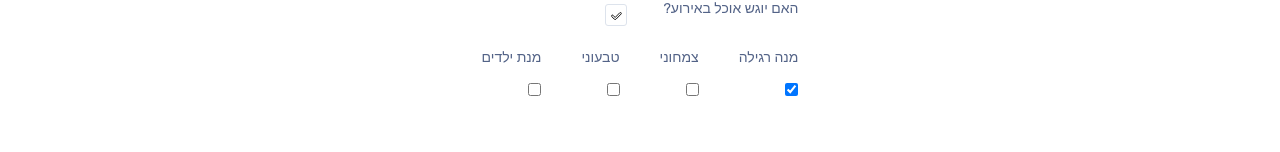
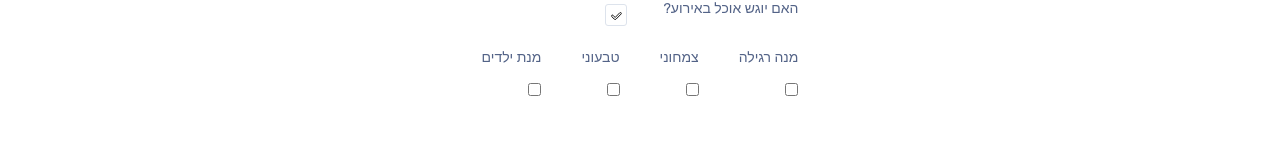
Before and after one commit to Muzmanim-Digital-Event-Invitation/Muzmanim-Frontend, a React (Vite) app: page /newEvent in a window 1280 px wide. Both pictures are taken after a click on the label "האם יוגש אוכל באירוע?". Shown: the part 481-633 px from the top of the page. Built offline with nearby package versions, Linux system fonts and the light colour scheme; a web font is replaced by a local one.

Commit message:
added default value by redux

```diff
--- a/src/Components/Content/NewEvent/EventType/EventType.tsx
+++ b/src/Components/Content/NewEvent/EventType/EventType.tsx
@@ -2,15 +2,16 @@ import { useState } from "react";
 import "./EventType.css";
 import { useForm } from 'react-hook-form';
 import React from "react";
-import { useDispatch } from "react-redux";
+import { useDispatch, useSelector } from "react-redux";
 import { newEventAction } from "../../../../App/newEventSlice";
 
 function EventType( { stepNumber , setStepNumber } : { stepNumber : number, setStepNumber : (sn: number) => void}): JSX.Element {
   const { register, handleSubmit, formState: { errors } } = useForm();
-  const [isFood, setIsFood] = useState(false);
+  const eventType = useSelector((state: any) => state.newEvent)
+  const [isFood, setIsFood] = useState(eventType && eventType.food ? true : false);
   const dispatch = useDispatch();
 
-  const [eventTypeNumber, setEventTypeNumber] = useState();
+  const [eventTypeNumber, setEventTypeNumber] = useState( eventType && eventType.eventType ? eventType.eventType : "");
   function stepForward() {
     setStepNumber(stepNumber + 1);
   }
@@ -35,7 +36,7 @@ function EventType( { stepNumber , setStepNumber } : { stepNumber : number, setS
           <form onSubmit={handleSubmit(onSubmit)}>
             <div className="formbold-input-flex">
               <p>סוג האירוע:</p>
-              <select {...register("eventType", { required: true })} onInput={(e : any) => setEventTypeNumber(e.target.value)}>
+              <select  {...register("eventType", { required: true })} onInput={(e : any) => setEventTypeNumber(e.target.value)}  defaultValue={eventType && eventType.eventType ? eventType.eventType : ""}>
                 <option value="">בחר סוג אירוע</option>
                 <option value="birthday">יום הולדת</option>
                 <option value="wedding">חתונה</option>
@@ -49,13 +50,13 @@ function EventType( { stepNumber , setStepNumber } : { stepNumber : number, setS
             <div className="formbold-input-flex">
               <div>
                 <label htmlFor="name1" className="formbold-form-label">שם</label>
-                <input type="text"  id="name1" className="formbold-form-input" {...register("name1", { required: true })} />
+                <input type="text"    defaultValue={eventType && eventType.name1 ? eventType.name1 : ""}  id="name1" className="formbold-form-input" {...register("name1", { required: true })} />
                 {errors.name1 && <span className="error-message">זהו שדה חובה</span>}
               </div>
               {eventTypeNumber == "wedding" ?
               <div>
                 <label htmlFor="name2" className="formbold-form-label">שם שני (אופציונלי)</label>
-                <input type="text" id="name2" className="formbold-form-input" {...register("name2")} />
+                <input type="text"  defaultValue={eventType && eventType.name2 ? eventType.name2 : ""}  id="name2" className="formbold-form-input" {...register("name2")} />
                 {errors.name2 && <span className="error-message">זהו שדה חובה</span>}
               </div>
         : <></>}
@@ -64,7 +65,7 @@ function EventType( { stepNumber , setStepNumber } : { stepNumber : number, setS
             <div className="formbold-input-flex">
               <div>
                 <label htmlFor="hallName" className="formbold-form-label">שם המתחם</label>
-                <input type="text"  id="hallName" className="formbold-form-input" {...register("hallName", { required: true })} />
+                <input type="text"  defaultValue={eventType && eventType.hallName ? eventType.hallName : ""}   id="hallName" className="formbold-form-input" {...register("hallName", { required: true })} />
                 {errors.hallName && <span className="error-message">זהו שדה חובה</span>}
               </div>
             </div>
@@ -79,6 +80,7 @@ function EventType( { stepNumber , setStepNumber } : { stepNumber : number, setS
                             type="checkbox"
                             id="supportCheckbox"
                             className="formbold-input-checkbox"
+                            defaultChecked={eventType && eventType.food ? eventType.food : ""}
                             {...register("food")}
                             onClick={() => setIsFood(!isFood)}
                             />
@@ -113,28 +115,28 @@ function EventType( { stepNumber , setStepNumber } : { stepNumber : number, setS
                         {" "}
                         מנה רגילה{" "}
                     </label>
-                    <input defaultChecked={true}  id="regular" type="checkbox"   {...register("regular", { value: false })} />
+                    <input id="regular" type="checkbox"   {...register("regular", { value: false })}  defaultChecked={eventType && eventType.regular ? true  : false} />
                     </div>
                     <div className="formbold-checkbox-wrapper">
                     <label htmlFor="vegan" className="formbold-form-label">
                         {" "}
                         צמחוני{" "}
                     </label>
-                    <input defaultChecked={false}  id="vegan" type="checkbox"  {...register("vegan", { value: false })}/>
+                    <input  id="vegan" type="checkbox"  {...register("vegan", { value: false })} defaultChecked={eventType && eventType.vegan ? true  : false} />
                     </div>
                     <div className="formbold-checkbox-wrapper">
                     <label htmlFor="vegetarian" className="formbold-form-label">
                         {" "}
                         טבעוני{" "}
                     </label>
-                    <input defaultChecked={false}  id="vegetarian" type="checkbox"   {...register("vegetarian", { value: false })}/>
+                    <input  id="vegetarian" type="checkbox"   {...register("vegetarian", { value: false })} defaultChecked={eventType && eventType.vegetarian ? true  : false} />
                     </div>
                     <div className="formbold-checkbox-wrapper">
                     <label htmlFor="kids" className="formbold-form-label">
                         {" "}
                         מנת ילדים{" "}
                     </label>
-                    <input defaultChecked={false}  id="kids" type="checkbox"  {...register("kids", { value: false })} />
+                    <input  id="kids" type="checkbox"  {...register("kids", { value: false })} defaultChecked={eventType && eventType.kids ? true  : false}  />
                     </div>
                 </div>
                 : <></>
```
